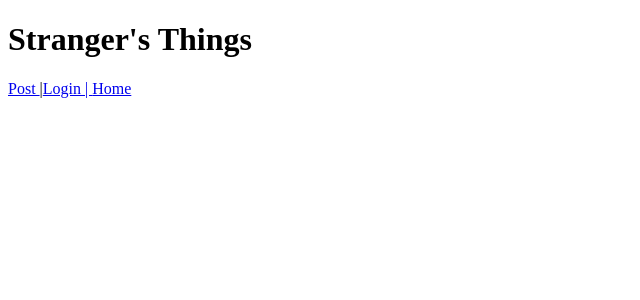
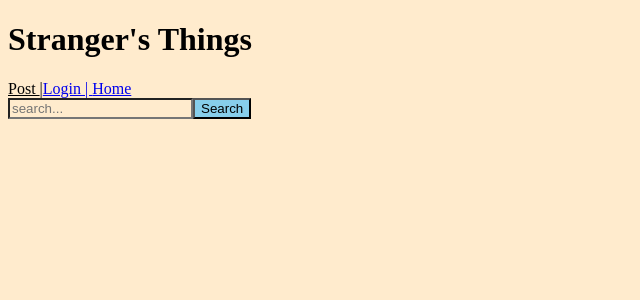
Before and after one commit to emiliobatan/Strangers_Things, a React (Create React App) app: page /posts in a window 1280 px wide. Shown: the top 300 px of the page, without its empty margins (0-640 px from the left). Built offline with nearby package versions, Linux system fonts and the light colour scheme; no server answers.

Commit message:
Added a search component

```diff
--- a/public/index.html
+++ b/public/index.html
@@ -4,7 +4,7 @@
   <meta charset="UTF-8">
   <meta name="viewport" content="width=device-width, initial-scale=1.0">
   <title>Document</title>
-  <link rel="stylesheet" href="style.css">
+  <link rel="stylesheet" href="/style.css">
 </head>
 <body>
   <div id="app"></div>
--- a/public/style.css
+++ b/public/style.css
@@ -0,0 +1,12 @@
+* {
+    background-color: blanchedalmond;
+}
+
+.link {
+    color: black;
+}
+
+button {
+    color: black;
+    background-color: skyblue;
+}
--- a/src/components/App.js
+++ b/src/components/App.js
@@ -7,7 +7,8 @@ import {
     Home,
     NewPost,
     PostView,
-    Profile
+    Profile,
+    Search
   } from './index';
 
 import { callApi } from '../util';
@@ -40,7 +41,7 @@ const App = () => {
 
     return <>
         <h1> Stranger's Things </h1>
-        <Link to = '/posts'> Post </Link> |
+        <Link to = '/posts' className ='link'> Post </Link> |
         {
             token ? <Link to = '/profile'> Profile </Link> : ''
         }
@@ -54,6 +55,7 @@ const App = () => {
             <Home user={user} token ={token} userId = {userId} messages ={messages}/>
         </Route>
         <Route exact path="/posts">
+            <Search posts={posts} setPosts={setPosts}/>
             {token ? <NewPost token = {token} setPosts={setPosts}/>: null}
             <Posts posts ={posts} token = {token} fetchPosts = {fetchPosts} setPosts={setPosts}/>
         </Route>
--- a/src/components/Search.js
+++ b/src/components/Search.js
@@ -0,0 +1,33 @@
+import React, { useState, useEffect} from 'react';
+
+function Search({posts, setPosts}) {
+    const [searchTerm, setSearchTerm] = useState('');
+    const postMatches = (post, text) => {
+        let check = post.includes(text);
+        return check;
+    }
+    const handleSubmit = () => {
+        const filteredPosts = posts.filter(post => postMatches(post.title.toLowerCase(), searchTerm));
+        setPosts(filteredPosts);
+        if (!searchTerm.length) {
+            fetchPosts();
+        }
+    }
+    const fetchPosts = async () => {
+        const response = await callApi({
+            url: '/posts',
+});
+const allPosts = response.data.posts;
+        if(allPosts) setPosts(allPosts);
+    }
+return <>
+<form onSubmit={(ev) => {
+    ev.preventDefault()
+    handleSubmit()
+}}>
+    <input type="text" placeholder="search..." value={searchTerm} onChange={(event) => setSearchTerm(event.target.value)}></input>
+    <button type="submit">Search</button>
+</form>
+</>
+}
+export default Search;
--- a/src/components/index.js
+++ b/src/components/index.js
@@ -7,3 +7,4 @@ export { default as PostSingle } from './PostSingle';
 export { default as PostView } from './PostView';
 export { default as MessageForm } from './MessageForm';
 export { default as Profile } from './Profile';
+export { default as Search } from './Search';
--- a/src/components/posts.js
+++ b/src/components/posts.js
@@ -26,7 +26,7 @@ import {
       {
         posts.map(post => <PostSingle key={post._id} post={post} token={token}>
           {/* props.children */}
-          <Link to={`/posts/${post._id}`}>View Post</Link>
+          <Link to={`/posts/${post._id}`}>  View Post </Link> |
           {
             post.isAuthor && <button onClick={() => handleDelete(post._id)}>Delete</button>
           }
```
